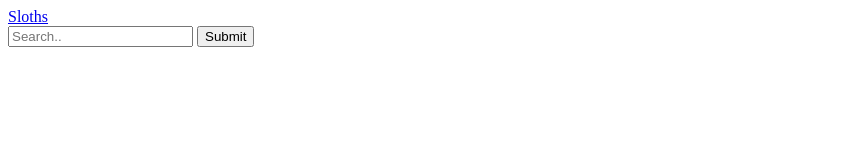
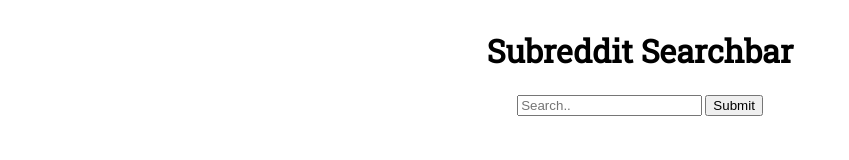
Before and after one commit to showton/itp404-assignment-1-howton, a plain HTML site: page index.html in a window 1280 px wide. Shown: the whole page, without its empty margins (0-849 px from the left). Drawn offline with nearby package versions, Linux system fonts and the light colour scheme.

Commit message:
added search bar functionality

```diff
--- a/index.html
+++ b/index.html
@@ -1,28 +1,31 @@
 <!DOCTYPE html>
 <html lang="en" dir="ltr">
+
 <head>
   <meta charset="utf-8">
   <title>Howton ITP 404 Assignment 1</title>
   <link rel="stylesheet" href="style.css">
+  <link href="https://fonts.googleapis.com/css?family=EB+Garamond|Open+Sans+Condensed:300|Roboto+Slab" rel="stylesheet">
 </head>
+
 <body>
 
   <!-- <div class="loader">Loading...</div> -->
-
-    <a href="#" id="sloths-link">Sloths</a>
-
-    <div>
+  <div class="container">
+    <div class="searchbar">
+      <a href="index.html"><h1>Subreddit Searchbar</h1></a>
       <input type="search" name="search" id="subreddit" placeholder="Search..">
       <button type="submit" id="submit">Submit</button>
     </div>
 
+    <div id="results">
+    </div>
+  </div>
 
-    <div id="results">
-
-    </div>
 
   <script src="https://code.jquery.com/jquery-3.3.1.min.js"></script>
   <script src="main.js"></script>
 
 </body>
+
 </html>
--- a/main.js
+++ b/main.js
@@ -3,7 +3,8 @@ $('#submit').on('click', function(event) {
 event.preventDefault();
 $('#results').html('Loading...');
 
-let url = 'https://www.reddit.com/r/' + "javascript" +'.json';
+let subreddit = $('#subreddit').val();
+let url = 'https://www.reddit.com/r/' + subreddit +'.json';
 
 let promise = fetch(url).then(function(response) {
   let promise = response.json();
--- a/style.css
+++ b/style.css
@@ -1,5 +1,19 @@
 h4 {
   margin: 0;
+  font-family: 'Open Sans Condensed', sans-serif;
+}
+
+h1,h2,h3,h5,h6 {
+  font-family: 'Roboto Slab', serif;
+}
+
+body {
+  font-family: 'EB Garamond', serif;
+}
+
+a {
+  text-decoration: none;
+  color: black;
 }
 
 /* loader */
@@ -70,3 +84,16 @@ h4 {
     transform: rotate(360deg);
   }
 }
+
+.container {
+  float: left;
+  position: relative;
+  width: 100%;
+  clear: both;
+  text-align: center;
+  display: table;
+}
+
+.searchbar {
+  margin-bottom: 2%;
+}
```
Lines whose indentation alone changed are shown as unchanged.
